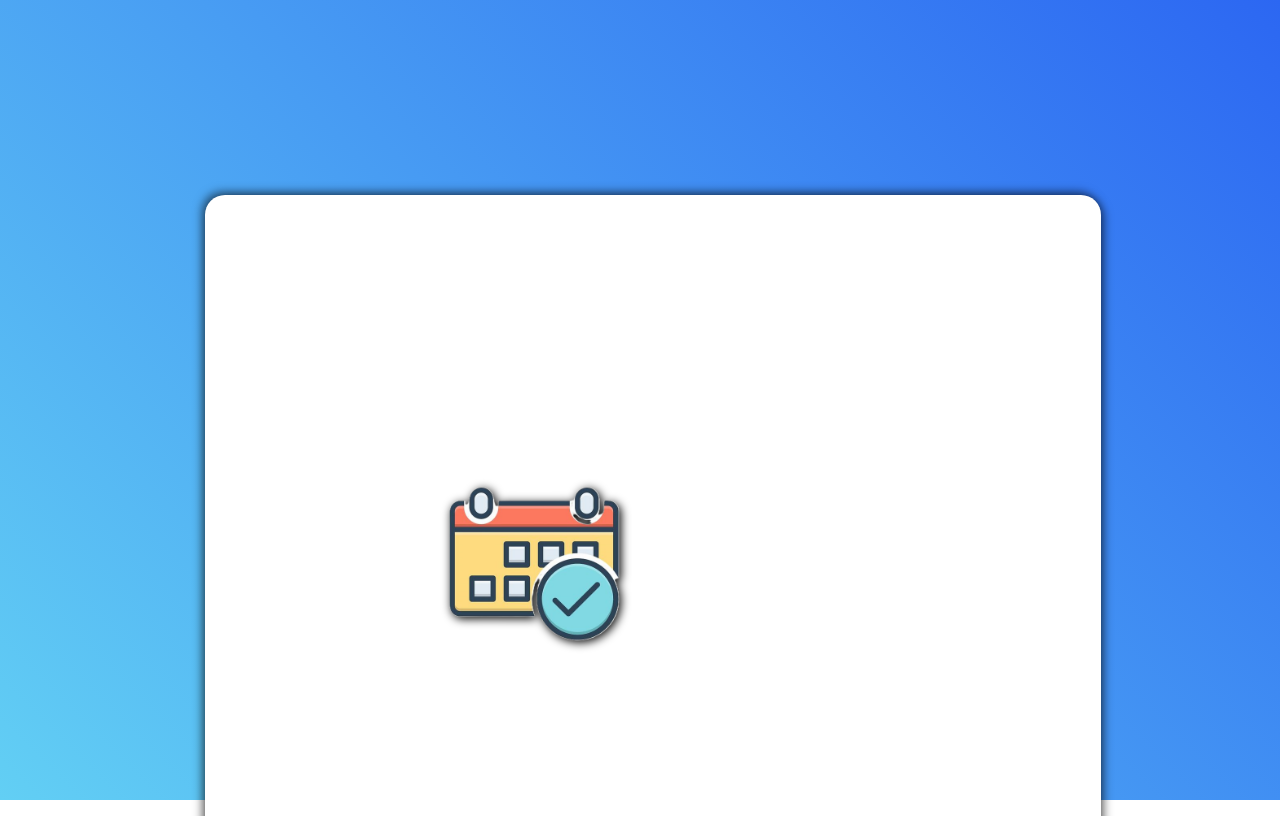
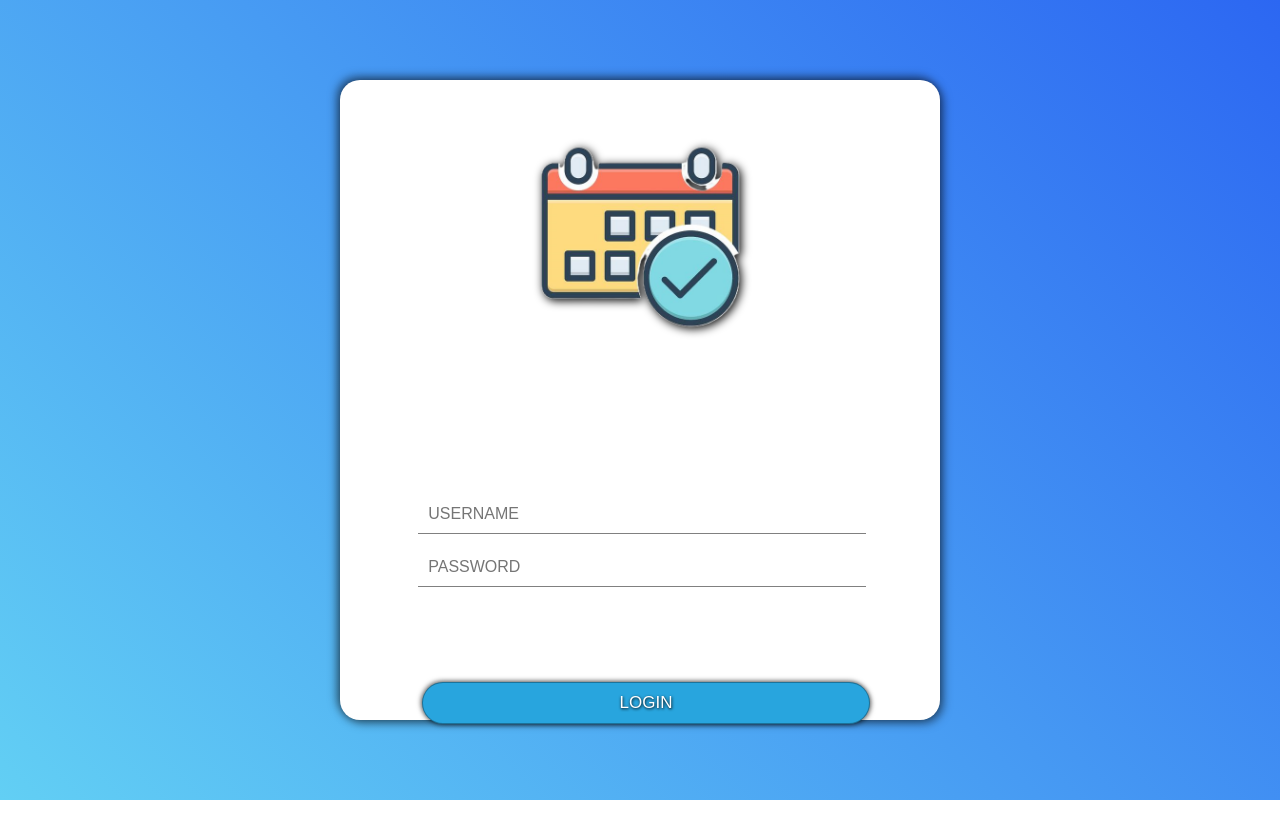
Before and after one commit to AJESH-004/AMS, a plain HTML site: page index.html in a window 1280 px wide. Shown: the top 816 px of the page. Drawn offline with Linux system fonts and the light colour scheme.

Commit message:
Add files via upload

```diff
--- a/mediaquerylogin.css
+++ b/mediaquerylogin.css
@@ -1,277 +1,127 @@
-/* for 320px */
-@media screen and (min-width:320px){
+/* For 320px and above */
+@media screen and (min-width:320px) {
 
-    body{
-    background: linear-gradient(45deg,#62cff4,#2c67f2);
+    body {
+        background: linear-gradient(45deg, #62cff4, #2c67f2);
         width: 100%;
         height: 100vh;
-    object-fit: cover;
         background-repeat: no-repeat;
         display: flex;
         flex-direction: column;
         justify-content: center;
+        align-items: center;
+        margin: 0;
+    }
 
-}
-.wrapper{
-    width: 80%;
-    height: auto;
+    .wrapper {
+        margin: 0%;
+        width: 90%;
+        max-width: 400px;
+        height: 60%;
         background-color: white;
         border-radius: 20px;
-    box-shadow: 3px 3px 10px rgba(0,0,0,0.5),-3px -3px 10px rgba(0,0,0,0.5);
+        box-shadow: 3px 3px 10px rgba(0, 0, 0, 0.5), -3px -3px 10px rgba(0, 0, 0, 0.5);
+        padding: 20px;
+        box-sizing: border-box;
     }
 
-#titlelogo{
-    width: 150px;
+    #titlelogo {
+        width: 250px;
         height: auto;
-    margin-left:16% ;
+        display: block;
+        margin: 0 auto;
         filter: drop-shadow(2px 2px 5px black);
     }
-#username,#password{
-    margin-top: 15px;
-    margin-bottom:1%;
-    width: 150px;
-    padding: 15px;
-    margin-left: -12%;
+
+    #username, #password {
+        margin-top: 30px;
+        width: 100%;
+        padding: 10px;
         border: 0.5px solid grey;
-    font-size: 18px;
-    border-left-style:none;
-    border-top-style:none;
-    border-right-style:none;
+        font-size: 16px;
+        border-left-style: none;
+        border-top-style: none;
+        border-right-style: none;
+        box-sizing: border-box;
     }
-#sub-button{
-    margin: 20% -16%;
-    padding: 8px 70px;
+
+    #sub-button {
+       margin-top: 20%;
+       margin-left: -25px;
+        padding: 10px 0;
+        width: 100%;
         background-color: #28a5de;
-    border: 0.2px solid rgba(0,0,0,0.3);
+        border: 0.2px solid rgba(0, 0, 0, 0.3);
         border-radius: 50px;
         font-size: 17px;
         color: white;
-    box-shadow: 1px 1px 5px rgba(0,0,0,0.5),-1px -1px 5px rgba(0,0,0,0.5);
+        box-shadow: 1px 1px 5px rgba(0, 0, 0, 0.5), -1px -1px 5px rgba(0, 0, 0, 0.5);
         text-shadow: 0.5px 0.5px 3px black;
+        text-align: center;
+        box-sizing: border-box;
+    }
 }
 
+/* 500px and above */
+@media screen and (min-width:500px) {
 
-}
-
-
-/* for 375px */
-@media screen and (min-width:375px) {
-
-    body{
-        background: linear-gradient(45deg,#62cff4,#2c67f2);
+    body {
+        background: linear-gradient(45deg, #62cff4, #2c67f2);
         width: 100%;
         height: 100vh;
-        object-fit: cover;
         background-repeat: no-repeat;
         display: flex;
         flex-direction: column;
         justify-content: center;
+        align-items: center;
+        margin: 0;
+    }
 
-    }
-.wrapper{
-    width: 70%;
-    height: auto;
+    .wrapper {
+        margin: 0%;
+        width: 90vw;
+        max-width: 600px;
+        height: 80vh;
         background-color: white;
         border-radius: 20px;
-    box-shadow: 3px 3px 10px rgba(0,0,0,0.5),-3px -3px 10px rgba(0,0,0,0.5);
+        box-shadow: 3px 3px 10px rgba(0, 0, 0, 0.5), -3px -3px 10px rgba(0, 0, 0, 0.5);
+        padding: 20px;
+        box-sizing: border-box;
     }
 
-#titlelogo{
-    width: 200px;
+    #titlelogo {
+        width: 350px;
         height: auto;
-    margin-left:13% ;
+        display: block;
+        margin: 20px auto;
         filter: drop-shadow(2px 2px 5px black);
     }
-#username,#password{
-    margin-top: 15px;
-    margin-bottom:1%;
-    width: 180px;
-    padding: 15px;
-    margin-left: -12%;
+
+    #username, #password {
+        margin-top: 10px;
+        width: 100%;
+        padding: 10px;
         border: 0.5px solid grey;
-    font-size: 18px;
-    border-left-style:none;
-    border-top-style:none;
-    border-right-style:none;
+        font-size: 16px;
+        border-left-style: none;
+        border-top-style: none;
+        border-right-style: none;
+        box-sizing: border-box;
     }
-#sub-button{
-    margin: 20% -16%;
-    padding: 8px 87px;
+
+    #sub-button {
+       margin-top: 20%;
+       margin-left: -50px;
+        padding: 10px 0;
+        width: 100%;
         background-color: #28a5de;
-    border: 0.2px solid rgba(0,0,0,0.3);
+        border: 0.2px solid rgba(0, 0, 0, 0.3);
         border-radius: 50px;
         font-size: 17px;
         color: white;
-    box-shadow: 1px 1px 5px rgba(0,0,0,0.5),-1px -1px 5px rgba(0,0,0,0.5);
+        box-shadow: 1px 1px 5px rgba(0, 0, 0, 0.5), -1px -1px 5px rgba(0, 0, 0, 0.5);
         text-shadow: 0.5px 0.5px 3px black;
+        text-align: center;
+        box-sizing: border-box;
     }
-
-
 }
-
-
-/* for 425px */
-@media screen and (min-width:425px) {
-
-    body{
-        background: linear-gradient(45deg,#62cff4,#2c67f2);
-        width: 100%;
-        height: 100vh;
-        object-fit: cover;
-        background-repeat: no-repeat;
-        display: flex;
-        flex-direction: column;
-        justify-content: center;
-
-    }
-    .wrapper{
-        width: 70%;
-        height: auto;
-        background-color: white;
-        border-radius: 20px;
-        box-shadow: 3px 3px 10px rgba(0,0,0,0.5),-3px -3px 10px rgba(0,0,0,0.5);
-    }
-
-
-#titlelogo{
-    width: 230px;
-    height: auto;
-    margin-left:12% ;
-    filter: drop-shadow(2px 2px 5px black);
-}
-#username,#password{
-    margin-top: 15px;
-    margin-bottom:1%;
-    width: 210px;
-    padding: 15px;
-    margin-left: -12%;
-    border: 0.5px solid grey;
-    font-size: 18px;
-    border-left-style:none;
-    border-top-style:none;
-    border-right-style:none;
-}
-#sub-button{
-    margin: 20% -10%;
-    padding: 8px 87px;
-    background-color: #28a5de;
-    border: 0.2px solid rgba(0,0,0,0.3);
-    border-radius: 50px;
-    font-size: 17px;
-    color: white;
-    box-shadow: 1px 1px 5px rgba(0,0,0,0.5),-1px -1px 5px rgba(0,0,0,0.5);
-    text-shadow: 0.5px 0.5px 3px black;
-}
-
-
-}
-
-/* for 500px */
-@media screen and (min-width:500px) {
-
-    body{
-        background: linear-gradient(45deg,#62cff4,#2c67f2);
-        width: 100%;
-        height: 100vh;
-        object-fit: cover;
-        background-repeat: no-repeat;
-        display: flex;
-        flex-direction: column;
-        justify-content: center;
-
-    }
-    .wrapper{
-        width: 70%;
-        height: auto;
-        background-color: white;
-        border-radius: 20px;
-        box-shadow: 3px 3px 10px rgba(0,0,0,0.5),-3px -3px 10px rgba(0,0,0,0.5);
-    }
-
-
-#titlelogo{
-    width: 270px;
-    height: auto;
-    margin-left:12% ;
-    filter: drop-shadow(2px 2px 5px black);
-}
-#username,#password{
-    margin-top: 15px;
-    margin-bottom:1%;
-    width: 250px;
-    padding: 15px;
-    margin-left: -12%;
-    border: 0.5px solid grey;
-    font-size: 18px;
-    border-left-style:none;
-    border-top-style:none;
-    border-right-style:none;
-}
-#sub-button{
-    margin: 20% -10%;
-    padding: 8px 105px;
-    background-color: #28a5de;
-    border: 0.2px solid rgba(0,0,0,0.3);
-    border-radius: 50px;
-    font-size: 17px;
-    color: white;
-    box-shadow: 1px 1px 5px rgba(0,0,0,0.5),-1px -1px 5px rgba(0,0,0,0.5);
-    text-shadow: 0.5px 0.5px 3px black;
-}
-
-
-}
-
-/* for 680px */
-@media screen and (min-width:680px) {
-
-    body{
-        background: linear-gradient(45deg,#62cff4,#2c67f2);
-        width: 100%;
-        height: 100vh;
-        object-fit: cover;
-        background-repeat: no-repeat;
-        display: flex;
-        flex-direction: column;
-        justify-content: center;
-     }
-     .wrapper{
-        width: 70%;
-        height: auto;
-        background-color: white;
-        border-radius: 20px;
-        box-shadow: 3px 3px 10px rgba(0,0,0,0.5),-3px -3px 10px rgba(0,0,0,0.5);
-    }
-
-#titlelogo{
-    width: 300px;
-    height: auto;
-    margin-left:20% ;
-    filter: drop-shadow(2px 2px 5px black);
-}
-#username,#password{
-    margin-top: 15px;
-    margin-bottom:1%;
-    width: 350px;
-    padding: 15px;
-    margin-left: -12%;
-    border: 0.5px solid grey;
-    font-size: 18px;
-    border-left-style:none;
-    border-top-style:none;
-    border-right-style:none;
-}
-#sub-button{
-    margin: 20% -10%;
-    padding: 8px 160px;
-    background-color: #28a5de;
-    border: 0.2px solid rgba(0,0,0,0.3);
-    border-radius: 50px;
-    font-size: 17px;
-    color: white;
-    box-shadow: 1px 1px 5px rgba(0,0,0,0.5),-1px -1px 5px rgba(0,0,0,0.5);
-    text-shadow: 0.5px 0.5px 3px black;
-}
-
-
-}
```
Lines whose indentation alone changed are shown as unchanged.
